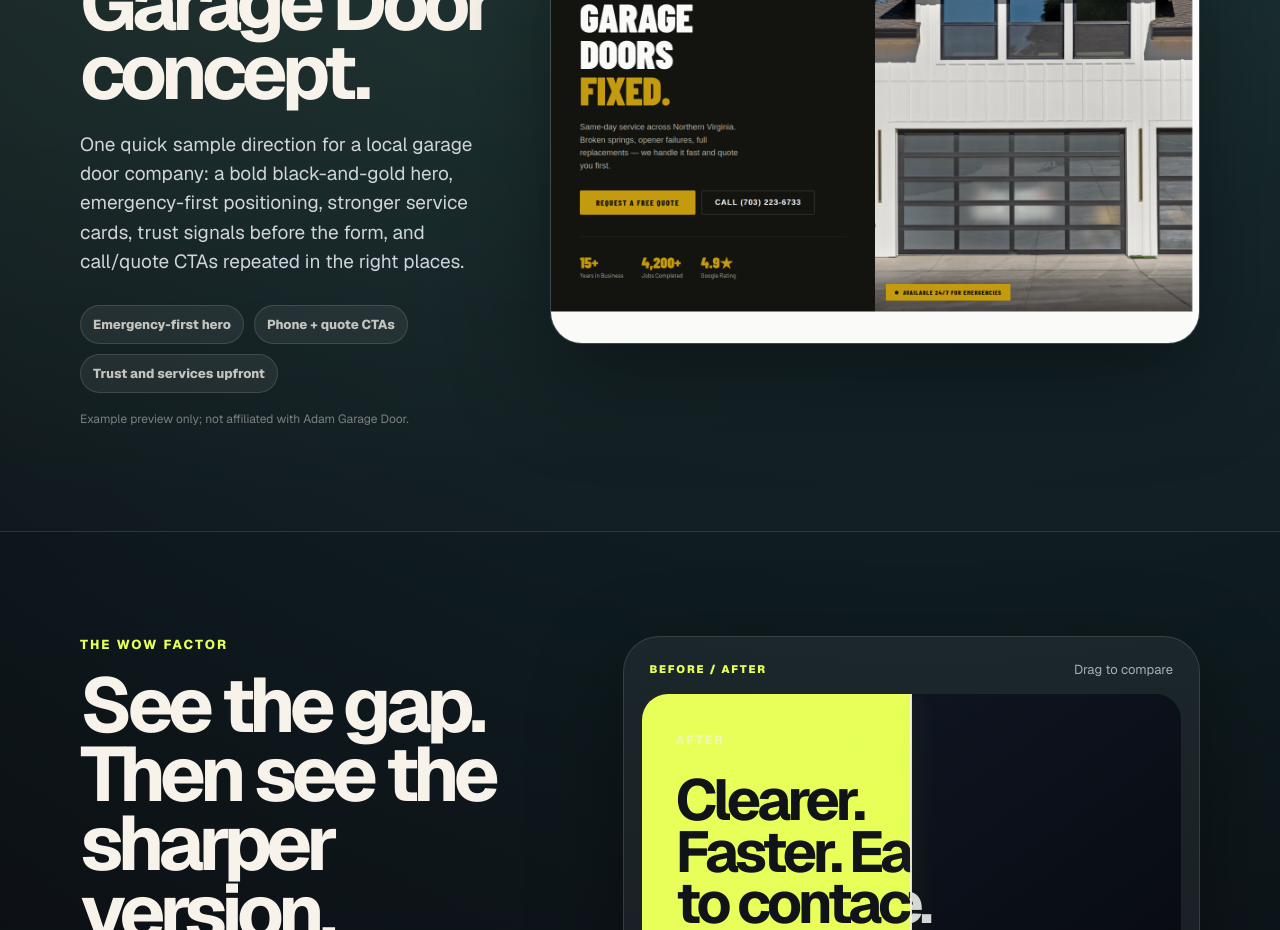
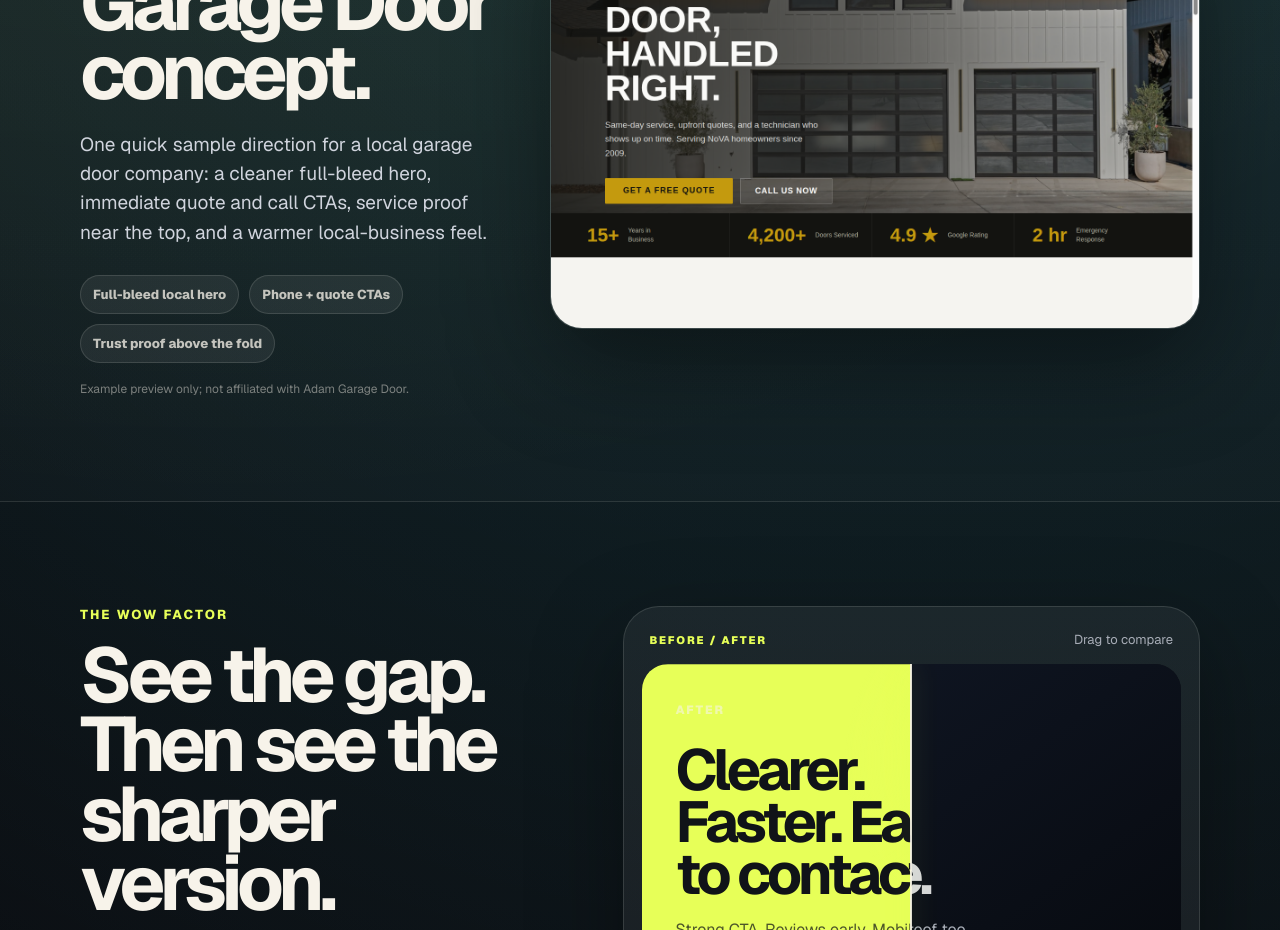
Before and after one commit to vnguyendc/built-by-vinh, a Next.js app: page / in a window 1280 px wide. Shown: the part 1700-2630 px from the top of the page. Built offline with nearby package versions, Linux system fonts and the light colour scheme.

Commit message:
Update Adam Garage Door preview reference

```diff
--- a/src/app/page.tsx
+++ b/src/app/page.tsx
@@ -265,11 +265,11 @@ function CaseStudy() {
         <div className="caseCopy">
           <p className="kicker">Example preview</p>
           <h2>Adam Garage Door concept.</h2>
-          <p>One quick sample direction for a local garage door company: a bold black-and-gold hero, emergency-first positioning, stronger service cards, trust signals before the form, and call/quote CTAs repeated in the right places.</p>
+          <p>One quick sample direction for a local garage door company: a cleaner full-bleed hero, immediate quote and call CTAs, service proof near the top, and a warmer local-business feel.</p>
           <div className="caseBullets">
-            <span>Emergency-first hero</span>
+            <span>Full-bleed local hero</span>
             <span>Phone + quote CTAs</span>
-            <span>Trust and services upfront</span>
+            <span>Trust proof above the fold</span>
           </div>
         </div>
         <div className="casePreview">
```
Also changed, not shown: public/adam-garage-door-preview.png.
